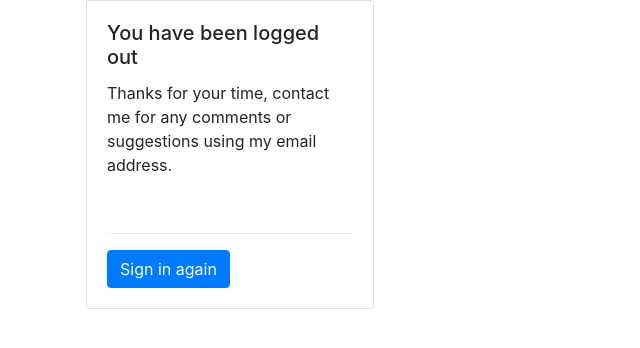
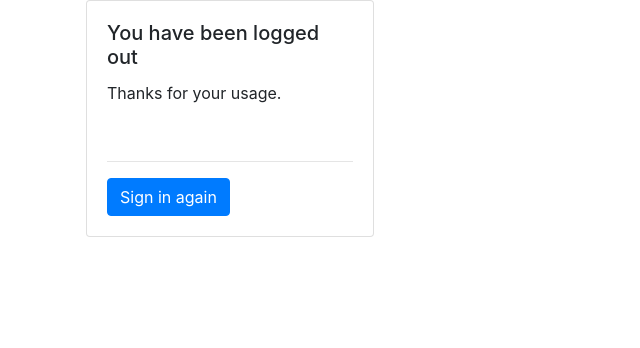
Before and after one commit to HappyWalkers/studentLifeWeb, a Django app: page /logout/ in a window 1280 px wide. Shown: the part 88-436 px from the top of the page, without its empty margins (0-640 px from the left). Run offline with Django 3.2, Linux system fonts and the light colour scheme; some libraries are stand-ins or nearby versions.

Commit message:
rewrite logout template

```diff
--- a/users/templates/users/logout.html
+++ b/users/templates/users/logout.html
@@ -5,7 +5,7 @@
         <div class="card-body">
         <h5 class="card-title">You have been logged out</h5>
         <p class="card-text">
-            Thanks for your time, contact me for any comments or suggestions using my email address.
+            Thanks for your usage.
         </p>
         <br><hr><a href="{% url 'login' %}" class="btn btn-primary">Sign in again</a>
         </div>
```
